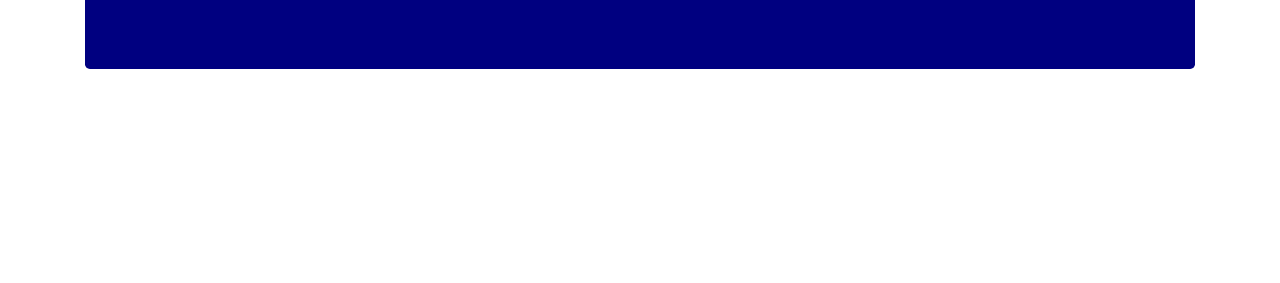
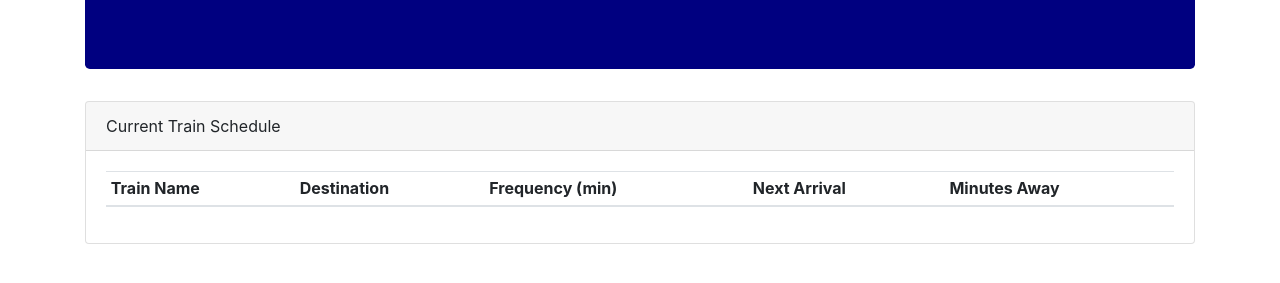
Before and after one commit to neverage84/TrainScheduler, a plain HTML site: page index.html in a window 1280 px wide. Shown: the part 157-440 px from the top of the page. Drawn offline with nearby package versions, Linux system fonts and the light colour scheme.

Commit message:
Added train table with row headers and row

```diff
--- a/index.html
+++ b/index.html
@@ -40,6 +40,26 @@
     <div class="row">
         <div class="col-md-12">
 
+            <!--Current Train Schedule-->
+            <div class="card mb-4">
+                <div class="card-header">Current Train Schedule</div>
+                <div class="card-body">
+                    <table class="table table-sm table-hover" id="train-table">
+                        <thead>
+                            <tr>
+                                <th scope="col">Train Name</th>
+                                <th scope="col">Destination</th>
+                                <th scope="col">Frequency (min)</th>
+                                <th scope="col">Next Arrival</th>
+                                <th scope="col">Minutes Away</th>
+                            </tr>
+                        </thead>
+                        <tbody>
+
+                        </tbody>
+                    </table>
+                </div>
+            </div>
         </div>
     </div>
 
```
